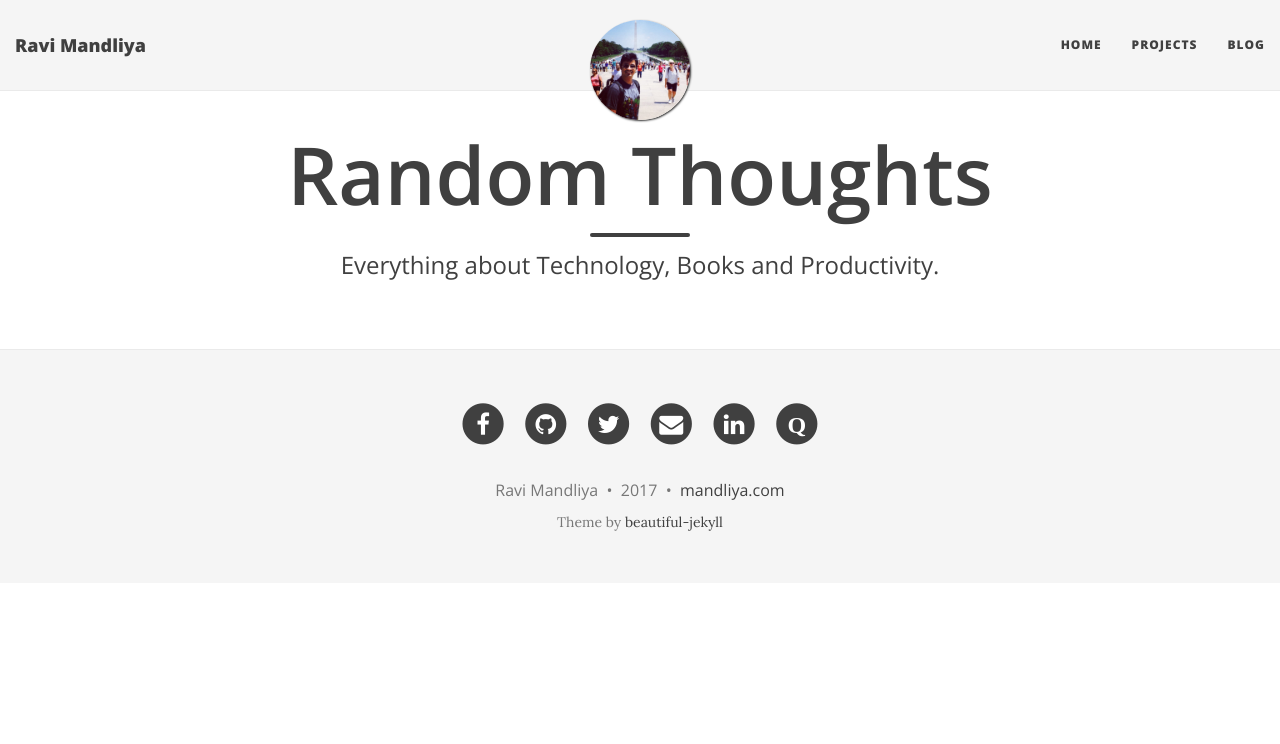
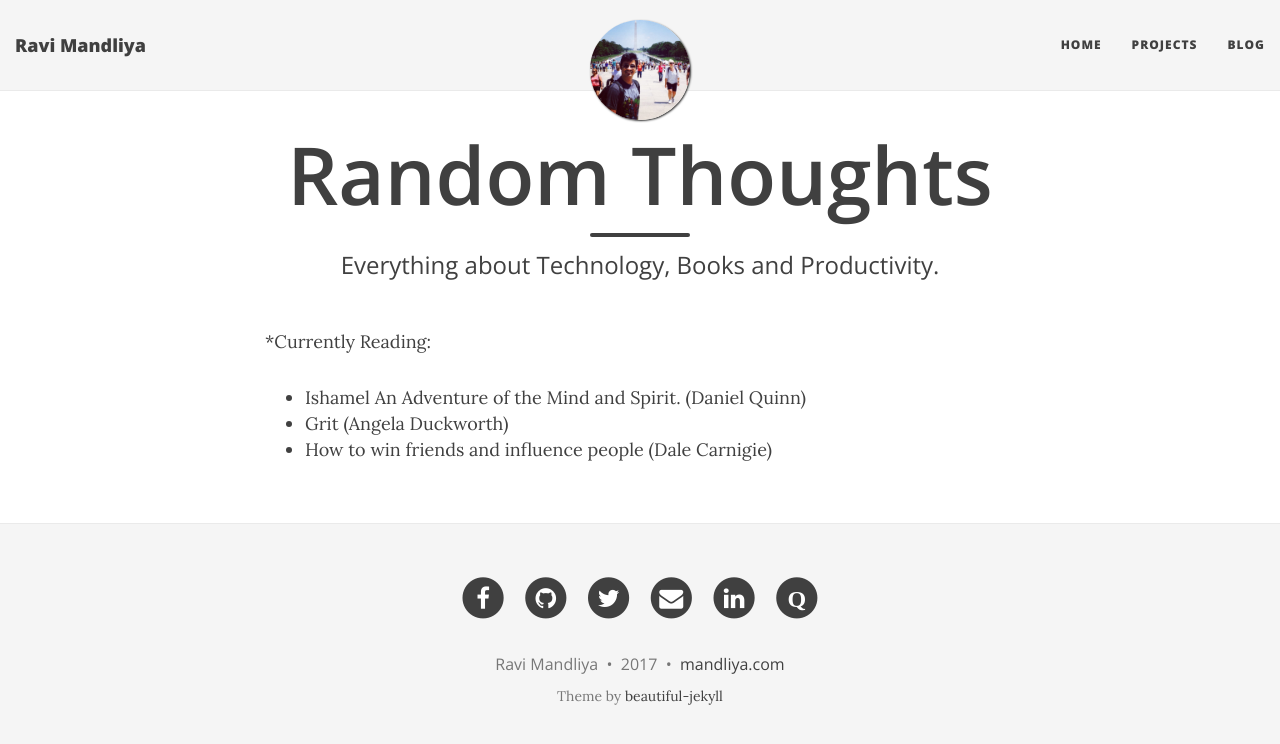
Before and after one commit to mandliya/mandliya.github.io.back, a Jekyll site: the page built from blog.md, in a window 1280 px wide. Shown: the top 744 px of the page. Built offline with Jekyll 4.4.1, drawn with Linux system fonts in a browser that asks for light colours; nearby versions of some CDN libraries.

Commit message:
Create blog.md

```diff
--- a/blog.md
+++ b/blog.md
@@ -3,3 +3,8 @@ layout: page
 title: Random Thoughts
 subtitle: Everything about Technology, Books and Productivity.
 ---
+
+*Currently Reading:
+  - Ishamel An Adventure of the Mind and Spirit. (Daniel Quinn)
+  - Grit (Angela Duckworth)
+  - How to win friends and influence people (Dale Carnigie)
```
